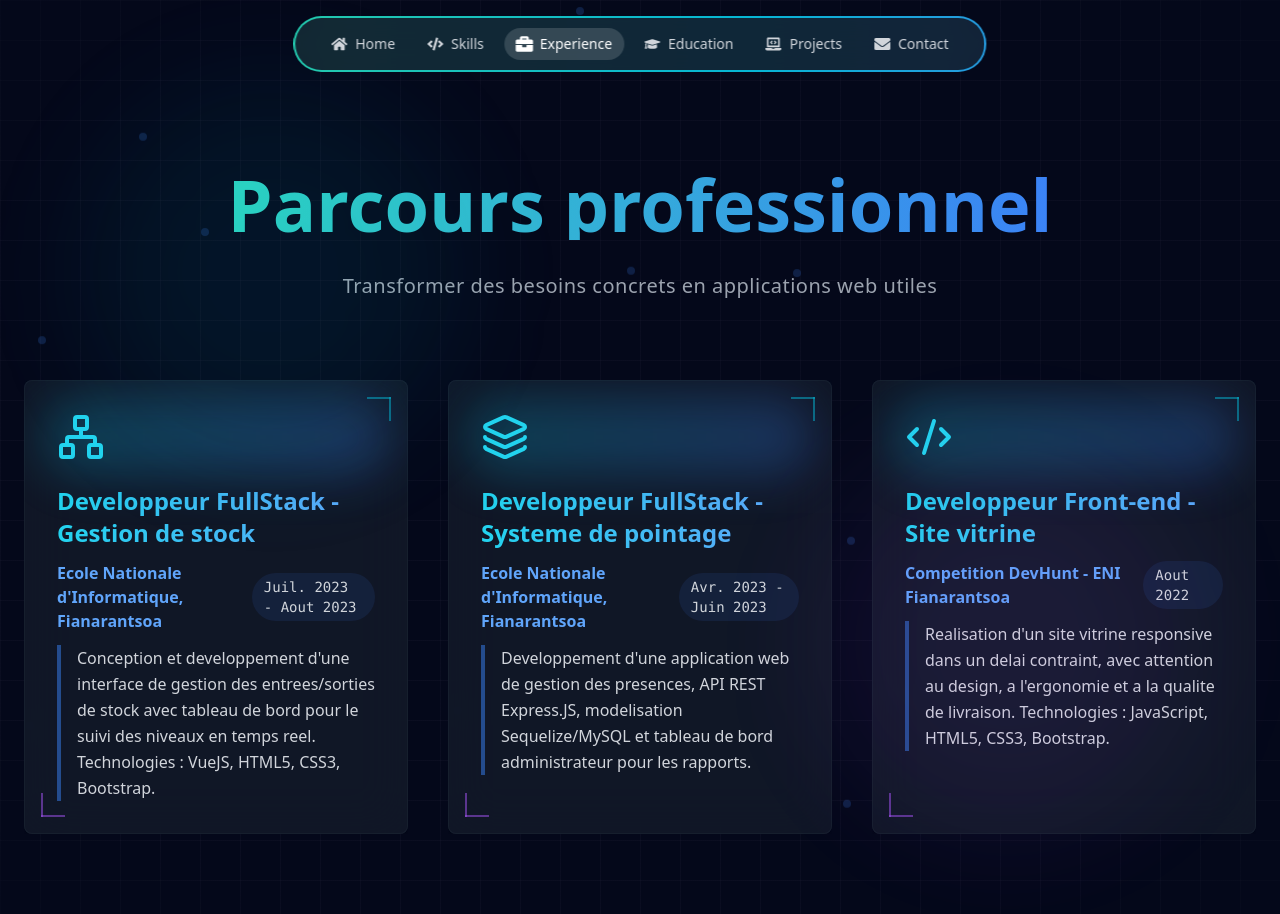
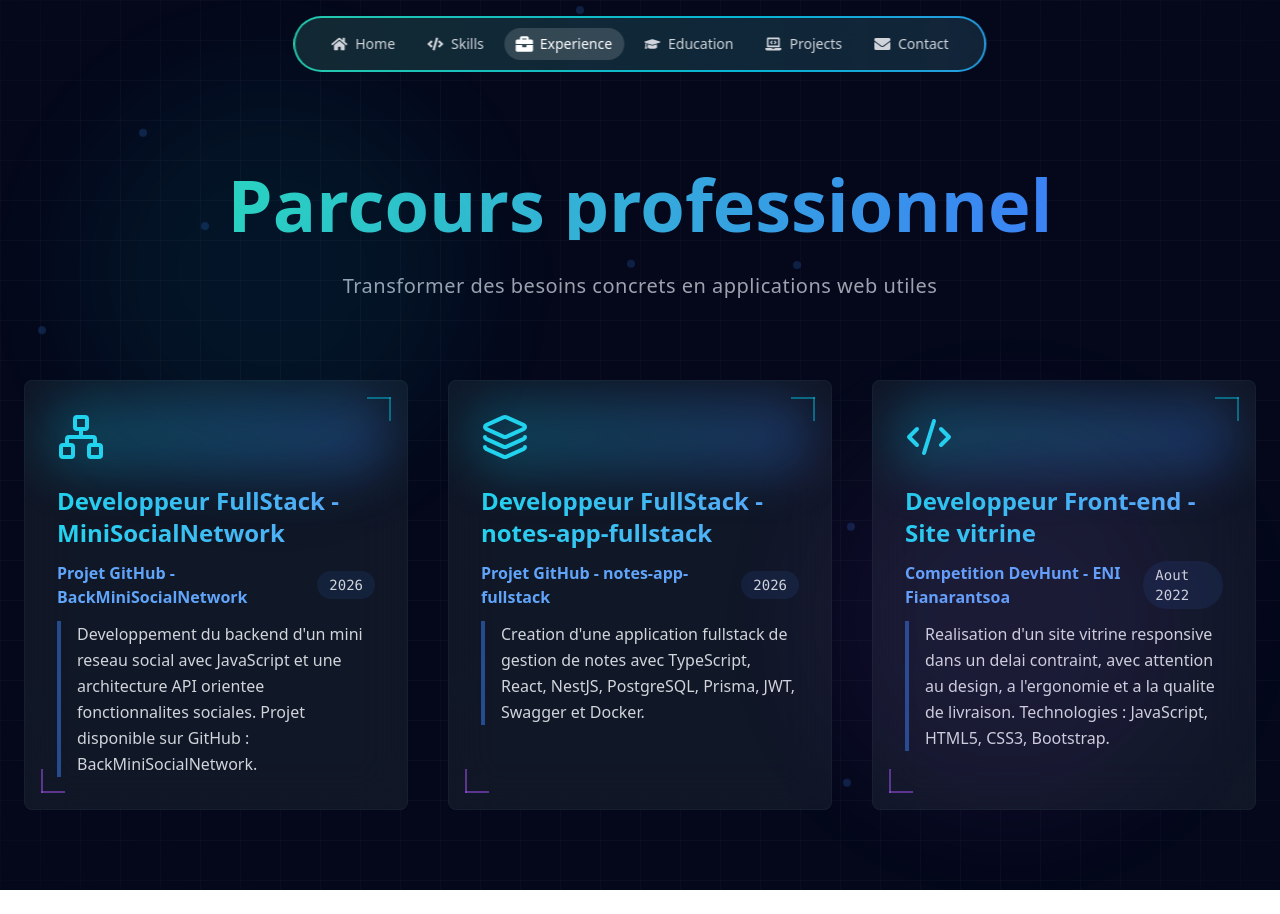
Before and after one commit to KennyU13/KennyU13.github.io, a React (Vite) app: page /experience in a window 1280 px wide. After the commit the page ends 890 px from the top, so only its background shows below. Built offline with nearby package versions, Linux system fonts and the light colour scheme.

Commit message:
Update skills and experience projects

```diff
--- a/src/pages/Experience/Experience.jsx
+++ b/src/pages/Experience/Experience.jsx
@@ -55,19 +55,19 @@ const ExperienceSection = () => {
   const experiences = [
     {
       icon: Network,
-      title: "Developpeur FullStack - Gestion de stock",
-      company: "Ecole Nationale d'Informatique, Fianarantsoa",
-      period: "Juil. 2023 - Aout 2023",
+      title: "Developpeur FullStack - MiniSocialNetwork",
+      company: "Projet GitHub - BackMiniSocialNetwork",
+      period: "2026",
       description:
-        "Conception et developpement d'une interface de gestion des entrees/sorties de stock avec tableau de bord pour le suivi des niveaux en temps reel. Technologies : VueJS, HTML5, CSS3, Bootstrap.",
+        "Developpement du backend d'un mini reseau social avec JavaScript et une architecture API orientee fonctionnalites sociales. Projet disponible sur GitHub : BackMiniSocialNetwork.",
     },
     {
       icon: Layers,
-      title: "Developpeur FullStack - Systeme de pointage",
-      company: "Ecole Nationale d'Informatique, Fianarantsoa",
-      period: "Avr. 2023 - Juin 2023",
+      title: "Developpeur FullStack - notes-app-fullstack",
+      company: "Projet GitHub - notes-app-fullstack",
+      period: "2026",
       description:
-        "Developpement d'une application web de gestion des presences, API REST Express.JS, modelisation Sequelize/MySQL et tableau de bord administrateur pour les rapports.",
+        "Creation d'une application fullstack de gestion de notes avec TypeScript, React, NestJS, PostgreSQL, Prisma, JWT, Swagger et Docker.",
     },
     {
       icon: Code2,
--- a/src/pages/Skills/Skills.jsx
+++ b/src/pages/Skills/Skills.jsx
@@ -74,8 +74,20 @@ const SkillsSection = () => {
           icon: <BsFileEarmarkCode className="w-4 h-4 text-[#1572B6]" />,
         },
         {
+          name: "SCSS",
+          icon: <BsFileEarmarkCode className="w-4 h-4 text-[#CC6699]" />,
+        },
+        {
+          name: "Less",
+          icon: <BsFileEarmarkCode className="w-4 h-4 text-[#1D365D]" />,
+        },
+        {
           name: "Bootstrap",
           icon: <Layout className="w-4 h-4 text-[#7952B3]" />,
+        },
+        {
+          name: "Tailwind CSS",
+          icon: <Layout className="w-4 h-4 text-[#38BDF8]" />,
         },
         {
           name: "Responsive Design",
@@ -91,6 +103,10 @@ const SkillsSection = () => {
         {
           name: "Node.js",
           icon: <FaNodeJs className="w-4 h-4 text-[#339933]" />,
+        },
+        {
+          name: "NestJS",
+          icon: <BsGrid1X2 className="w-4 h-4 text-[#E0234E]" />,
         },
         {
           name: "Express.JS",
@@ -124,6 +140,42 @@ const SkillsSection = () => {
           icon: <BsFileEarmarkCode className="w-4 h-4 text-[#F7DF1E]" />,
         },
         {
+          name: "TypeScript",
+          icon: <BsFileEarmarkCode className="w-4 h-4 text-[#3178C6]" />,
+        },
+        {
+          name: "Java",
+          icon: <BsFileEarmarkCode className="w-4 h-4 text-[#F97316]" />,
+        },
+        {
+          name: "PHP",
+          icon: <BsFileEarmarkCode className="w-4 h-4 text-[#777BB4]" />,
+        },
+        {
+          name: "C#",
+          icon: <BsFileEarmarkCode className="w-4 h-4 text-[#A855F7]" />,
+        },
+        {
+          name: "Dart",
+          icon: <BsFileEarmarkCode className="w-4 h-4 text-[#0175C2]" />,
+        },
+        {
+          name: "C",
+          icon: <BsFileEarmarkCode className="w-4 h-4 text-[#A8B9CC]" />,
+        },
+        {
+          name: "C++",
+          icon: <BsFileEarmarkCode className="w-4 h-4 text-[#00599C]" />,
+        },
+        {
+          name: "Kotlin",
+          icon: <BsFileEarmarkCode className="w-4 h-4 text-[#7F52FF]" />,
+        },
+        {
+          name: "Hack",
+          icon: <BsFileEarmarkCode className="w-4 h-4 text-[#EC3750]" />,
+        },
+        {
           name: "SQL",
           icon: <Database className="w-4 h-4 text-[#A5B4FC]" />,
         },
@@ -137,10 +189,16 @@ const SkillsSection = () => {
         { name: "Git", icon: <FaGitAlt className="w-4 h-4 text-[#F05032]" /> },
         { name: "GitHub", icon: <BsGrid1X2 className="w-4 h-4 text-white" /> },
         { name: "Vite", icon: <SiVite className="w-4 h-4 text-[#646CFF]" /> },
+        { name: "CMake", icon: <BsGrid1X2 className="w-4 h-4 text-[#64A5FF]" /> },
+        {
+          name: "Dockerfile",
+          icon: <FaDocker className="w-4 h-4 text-[#2496ED]" />,
+        },
         {
           name: "Docker",
           icon: <FaDocker className="w-4 h-4 text-[#2496ED]" />,
         },
+        { name: "Flutter", icon: <BsGrid1X2 className="w-4 h-4 text-[#54C5F8]" /> },
       ],
     },
     {
```
